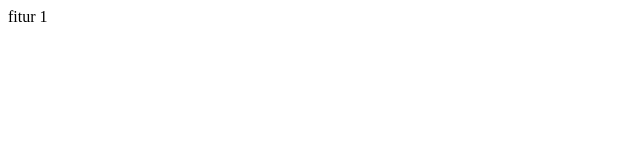
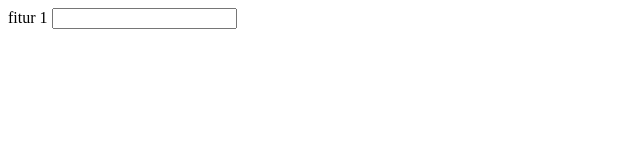
Before and after one commit to adebadanir/git, a plain HTML site: page index.html in a window 1280 px wide. Shown: the whole page, without its empty margins (0-640 px from the left). Drawn offline with Linux system fonts and the light colour scheme.

Commit message:
feat: search product 3

```diff
--- a/index.html
+++ b/index.html
@@ -7,5 +7,6 @@
 </head>
 <body>
     fitur 1
+    <input type="text" name="search-product-3">
 </body>
 </html>
```
